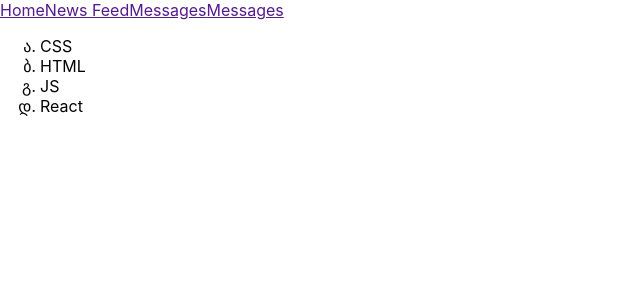
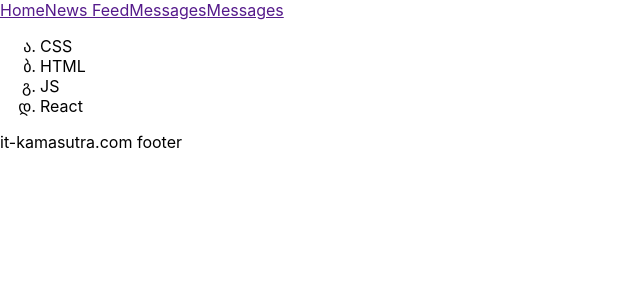
Before and after one commit to ArtyomKub/samurai-way-main, a React (Create React App) app: page / in a window 1280 px wide. Shown: the top 300 px of the page, without its empty margins (0-640 px from the left). Built offline with nearby package versions, Linux system fonts and the light colour scheme.

Commit message:
Create Footer.tsx and import in App.tsx

```diff
--- a/src/App.tsx
+++ b/src/App.tsx
@@ -2,6 +2,7 @@
 import './App.css';
 import {Technologies} from './Technologies';
 import {Header} from './Header';
+import {Footer} from './Footer';
 
 
 const App = () => {
@@ -9,6 +10,7 @@
         <div>
             <Header/>
             <Technologies/>
+            <Footer/>
         </div>
     )
 }
--- /dev/null
+++ b/src/Footer.tsx
@@ -0,0 +1,9 @@
+import React from 'react';
+
+export const Footer = () => {
+    return (
+        <div>
+            it-kamasutra.com footer
+        </div>
+    )
+}
```
